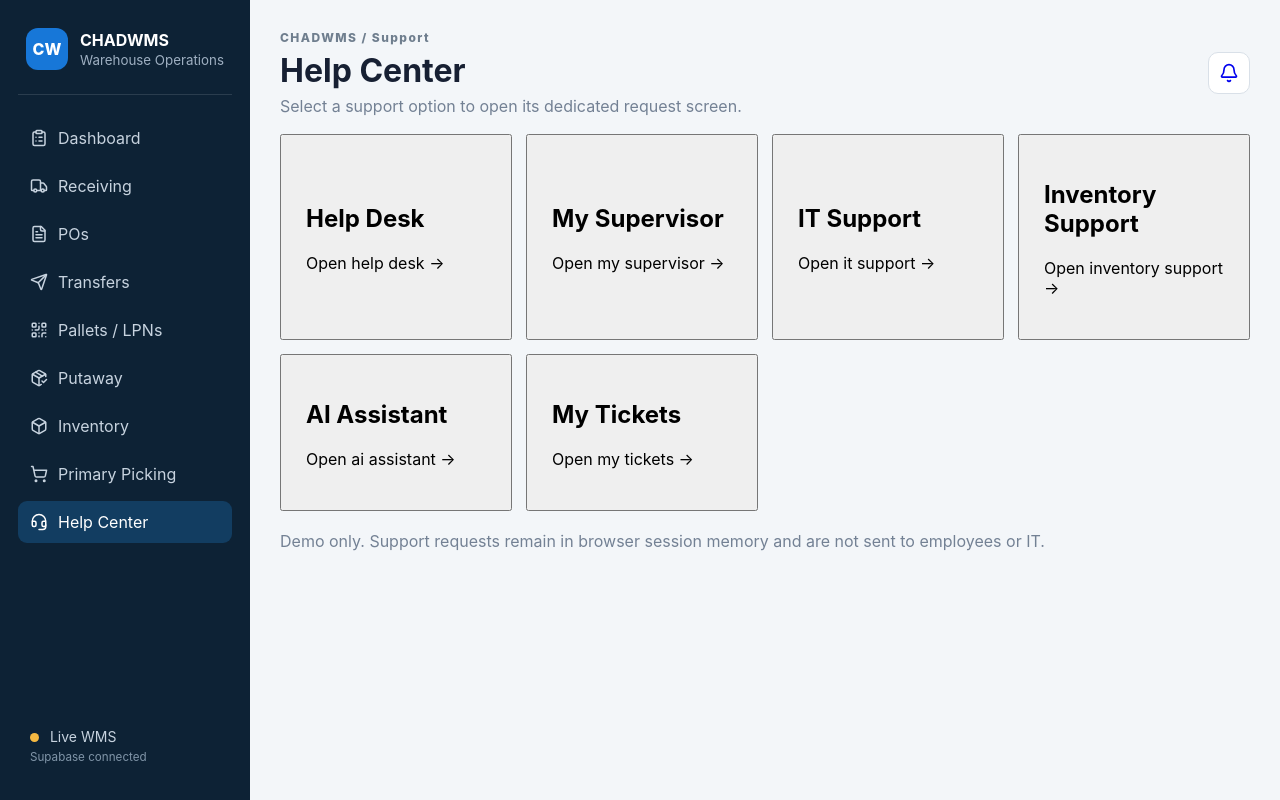
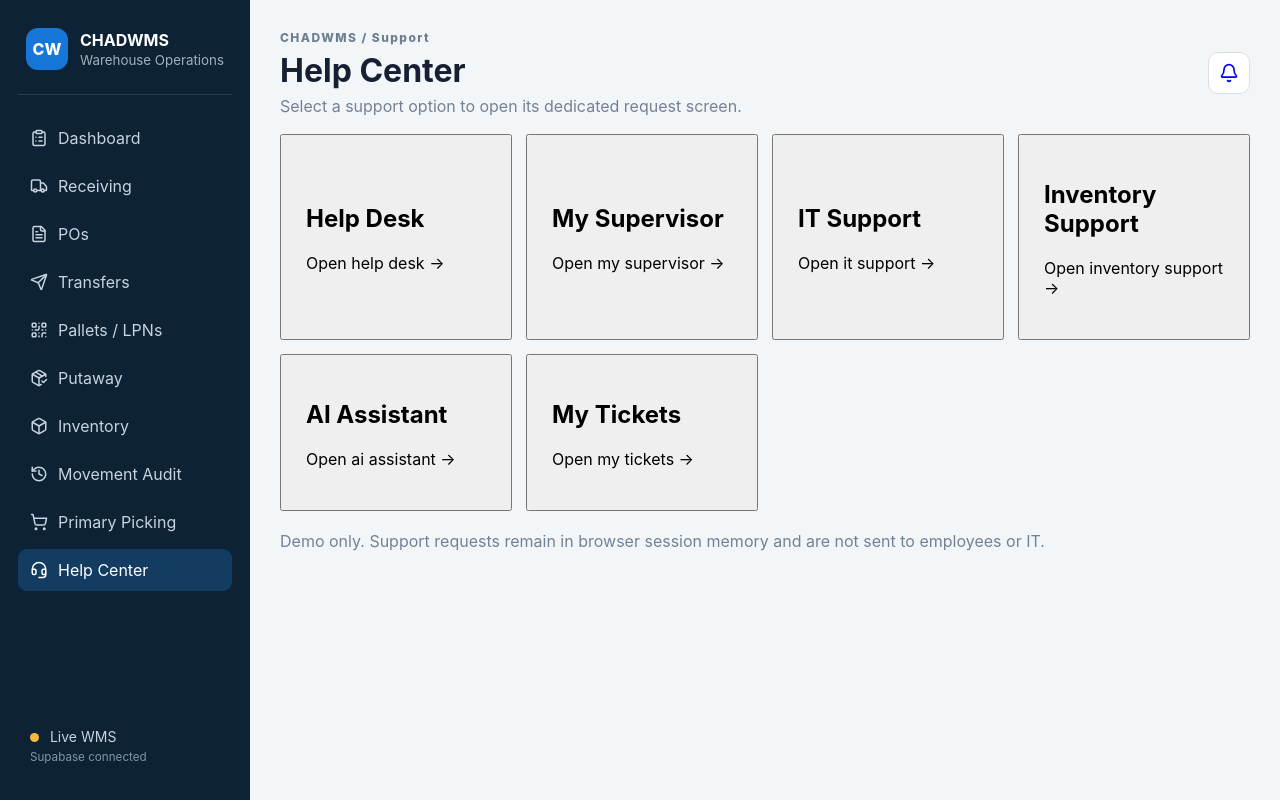
Before and after one commit to ZaspDragon/Chadwell-ERP-WMS-System, a Next.js app: page /help in a window 1280 px wide. Built offline with nearby package versions, Linux system fonts and the light colour scheme.

Commit message:
Link movement audit in CHADWMS navigation

```diff
--- a/components/WmsSidebar.tsx
+++ b/components/WmsSidebar.tsx
@@ -11,6 +11,7 @@ import {
   Send,
   Truck,
   ShoppingCart,
+  History,
   Headset,
 } from "lucide-react";
 
@@ -21,6 +22,7 @@ const navItems = [
   { href: "/pallets", label: "Pallets / LPNs", icon: QrCode },
   { href: "/putaway", label: "Putaway", icon: PackageCheck },
   { href: "/inventory", label: "Inventory", icon: Box },
+  { href: "/inventory/movements", label: "Movement Audit", icon: History },
   { href: "/primary-picking", label: "Primary Picking", icon: ShoppingCart },
   { href: "/help", label: "Help Center", icon: Headset },
 ];
```
